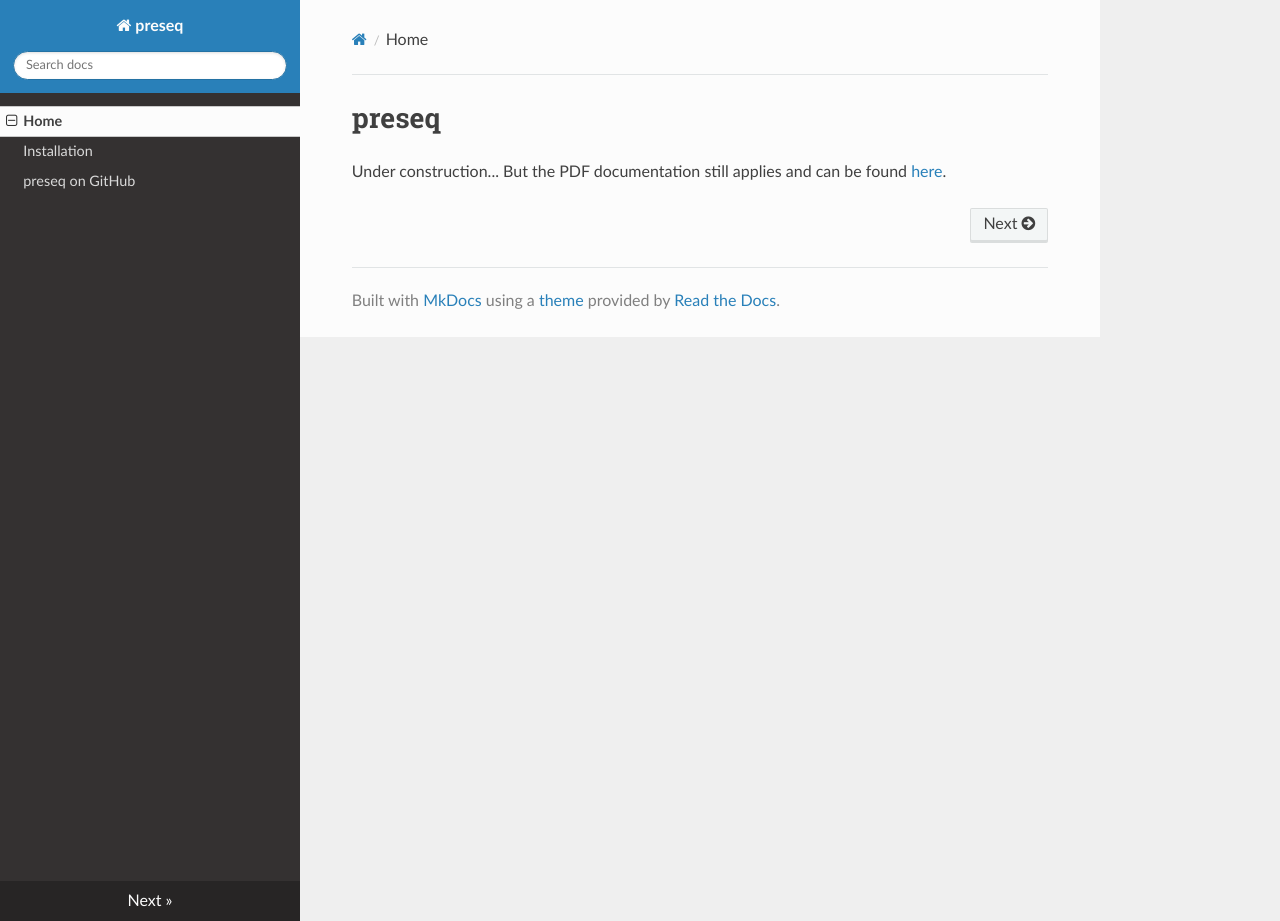
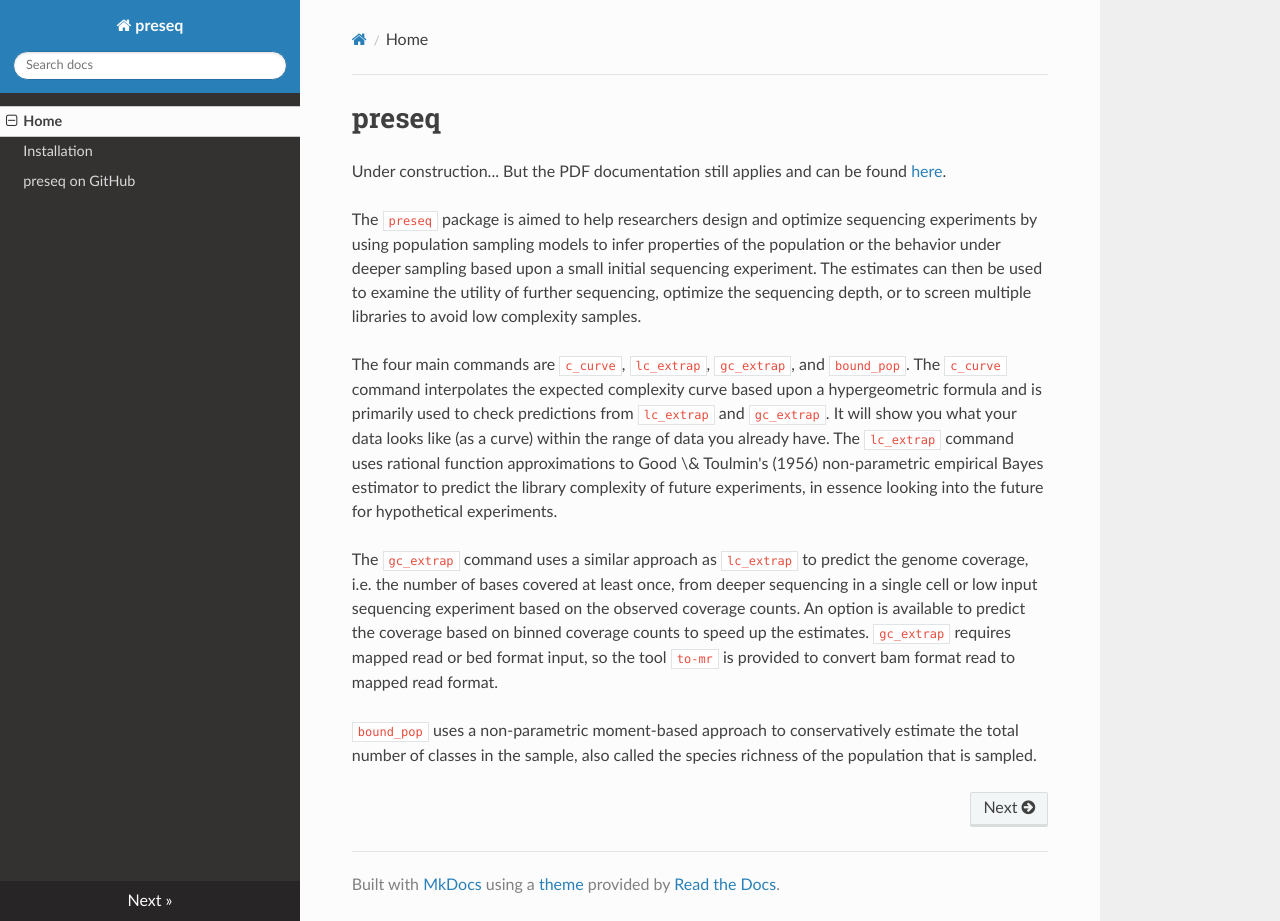
Before and after one commit to smithlabcode/preseq, an MkDocs documentation site: the page built from documentation/docs/index.md, in a window 1280 px wide and 921 px high. Built offline with MkDocs 1.6.1, drawn with Linux system fonts in a browser that asks for light colours; nearby versions of some CDN libraries.

Commit message:
Adding some text

```diff
--- a/documentation/docs/index.md
+++ b/documentation/docs/index.md
@@ -2,3 +2,35 @@
 
 Under construction... But the PDF documentation still applies and can
 be found [here](https://github.com/smithlabcode/preseq).
+
+The `preseq` package is aimed to help researchers design and optimize
+sequencing experiments by using population sampling models to infer
+properties of the population or the behavior under deeper sampling
+based upon a small initial sequencing experiment.  The estimates can
+then be used to examine the utility of further sequencing, optimize
+the sequencing depth, or to screen multiple libraries to avoid low
+complexity samples.
+
+The four main commands are `c_curve`, `lc_extrap`, `gc_extrap`, and
+`bound_pop`. The `c_curve` command interpolates the expected
+complexity curve based upon a hypergeometric formula and is primarily
+used to check predictions from `lc_extrap` and `gc_extrap`. It will
+show you what your data looks like (as a curve) within the range of
+data you already have. The `lc_extrap` command uses rational function
+approximations to Good \& Toulmin's (1956) non-parametric empirical
+Bayes estimator to predict the library complexity of future
+experiments, in essence looking into the future for hypothetical
+experiments.
+
+The `gc_extrap` command uses a similar approach as `lc_extrap` to
+predict the genome coverage, i.e. the number of bases covered at least
+once, from deeper sequencing in a single cell or low input sequencing
+experiment based on the observed coverage counts.  An option is
+available to predict the coverage based on binned coverage counts to
+speed up the estimates. `gc_extrap` requires mapped read or bed format
+input, so the tool `to-mr` is provided to convert bam format read to
+mapped read format.
+
+`bound_pop` uses a non-parametric moment-based approach to
+conservatively estimate the total number of classes in the sample,
+also called the species richness of the population that is sampled.
```
